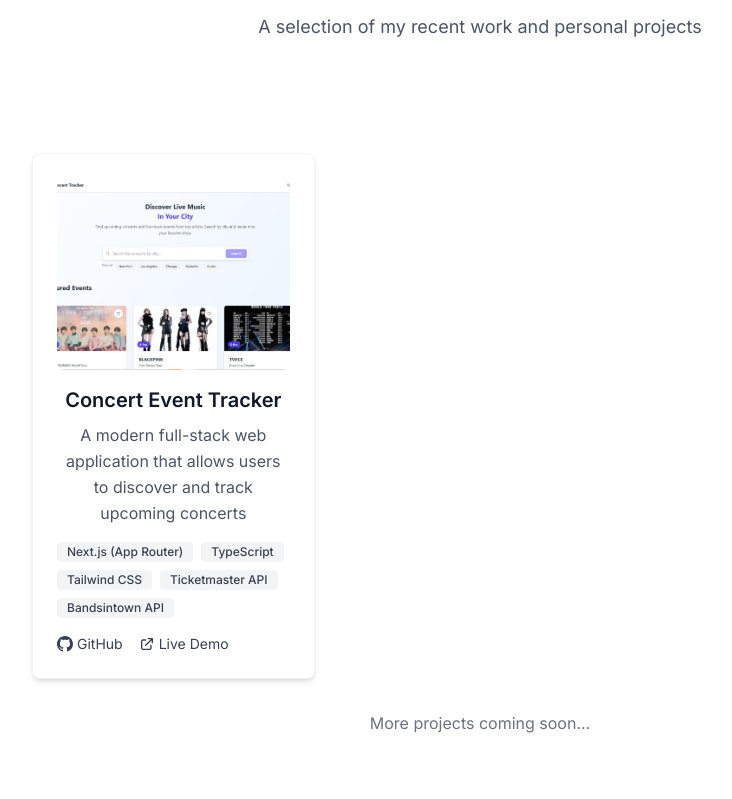
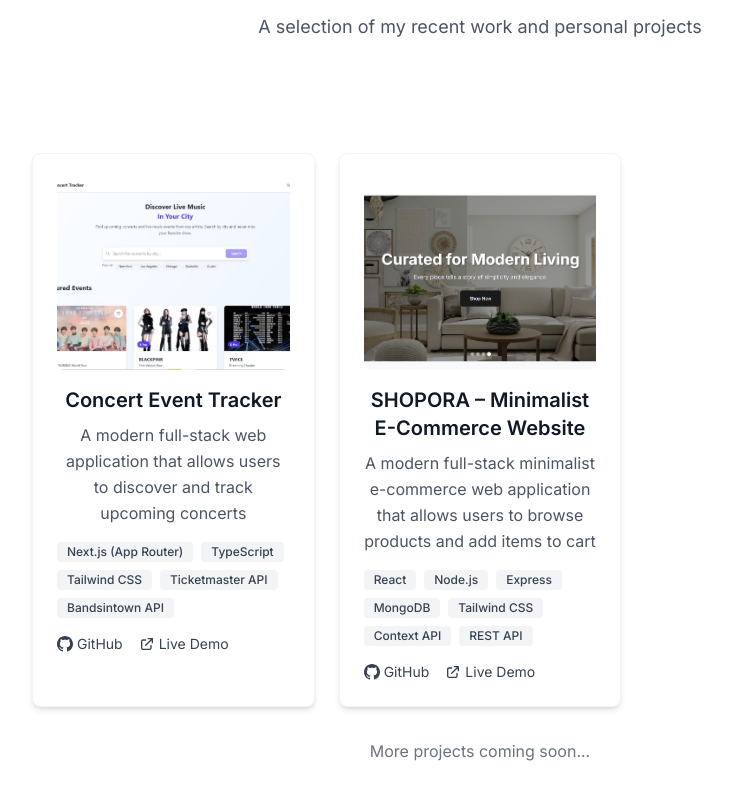
Before and after one commit to cheetoezzz/portfolio-website, a React (Vite) app in the folder portfolio-website/: page / in a window 1280 px wide. Shown: the part 1467-2266 px from the top of the page, without its empty margins (160-892 px from the left). Built offline with nearby package versions, Linux system fonts and the light colour scheme.

Commit message:
added project

```diff
--- a/portfolio-website/src/components/Projects.jsx
+++ b/portfolio-website/src/components/Projects.jsx
@@ -1,6 +1,7 @@
 import React from 'react';
 import ProjectCard from './ProjectCard';
 import eventrackerImage from '../assets/eventracker.JPG';
+import shoporaImage from '../assets/sshopora.png';
 
 const Projects = () => {
     const projects = [
@@ -12,6 +13,15 @@ const Projects = () => {
             liveUrl: "https://event-tracker-lilac-tau.vercel.app/",
             image: eventrackerImage
         },
+        {
+            title: "SHOPORA – Minimalist E-Commerce Website",
+            description: "A modern full-stack minimalist e-commerce web application that allows users to browse products and add items to cart",
+            techStack: ["React", "Node.js", "Express", "MongoDB", "Tailwind CSS", "Context API", "REST API"],
+            githubUrl: "https://github.com/cheetoezzz/shopora-ecommerce",
+            liveUrl: "https://shopora-ecommerce.vercel.app/",
+            image: shoporaImage
+        },
+
         // {
         //     title: "E-Commerce Platform",
         //     description: "A full-stack e-commerce solution with user authentication, payment processing, and inventory management. Built with modern technologies and best practices.",
```
Also changed, not shown: portfolio-website/src/assets/sshopora.png (added).
